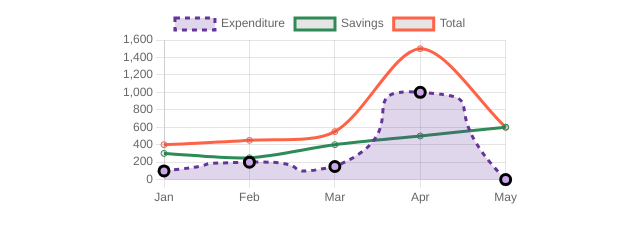
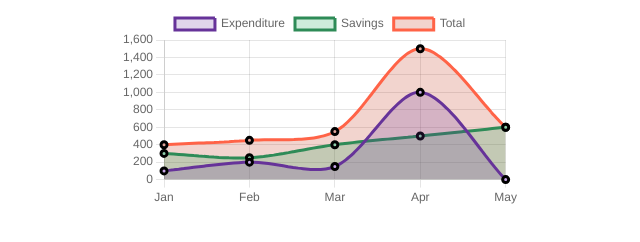
Before and after one commit to ThrishikK/ChartJS, a plain HTML site: page index.html in a window 1280 px wide. Shown: the whole page, without its empty margins (320-960 px from the left). Drawn offline with nearby package versions, Linux system fonts and the light colour scheme.

Commit message:
Added line styles for 3 datasets

```diff
--- a/index.html
+++ b/index.html
@@ -19,16 +19,17 @@
               label: "Expenditure",
               data: [100, 200, 150, 1000, 0],
               borderColor: "rebeccapurple",
-              tension: 0.9,
-              pointRadius: 5, // size of each point
-              pointBackgroundColor: "rgb(200, 168, 231)", // fill color of each point
-              pointBorderColor: "black", // border color
-              pointHoverRadius: 8, // point grows on hover
+              tension: 0.3,
+              // point
+              pointRadius: 3,
+              pointBackgroundColor: "rgb(200, 168, 231)",
+              pointBorderColor: "black",
+              pointHoverRadius: 8,
               // Line color
-              borderWidth: 3, // Thickness of the line
-              borderDash: [5, 5], // Dashed line: 5px dash, 5px gap
-              backgroundColor: "rgba(102, 51, 153, 0.2)", // Fills area under the line
-              fill: true, // Enables the background fill
+              borderWidth: 3,
+              borderDash: [5, 0],
+              backgroundColor: "rgba(102, 51, 153, 0.2)",
+              fill: true,
             },
 
             {
@@ -36,12 +37,32 @@
               data: [300, 250, 400, 500, 600],
               borderColor: "seagreen",
               tension: 0.3,
+              // point
+              pointRadius: 3,
+              pointBackgroundColor: "rgb(143, 206, 170)",
+              pointBorderColor: "black",
+              pointHoverRadius: 8,
+              // Line color
+              borderWidth: 3,
+              borderDash: [5, 0],
+              backgroundColor: "rgba(14, 160, 77, 0.2)",
+              fill: true,
             },
             {
               label: "Total",
               data: [400, 450, 550, 1500, 600],
               borderColor: "tomato",
               tension: 0.3,
+              // point
+              pointRadius: 3,
+              pointBackgroundColor: "rgb(226, 167, 157)",
+              pointBorderColor: "black",
+              pointHoverRadius: 8,
+              // Line color
+              borderWidth: 3,
+              borderDash: [5, 0],
+              backgroundColor: "rgba(189, 40, 14, 0.2)",
+              fill: true,
             },
           ],
         },
```
